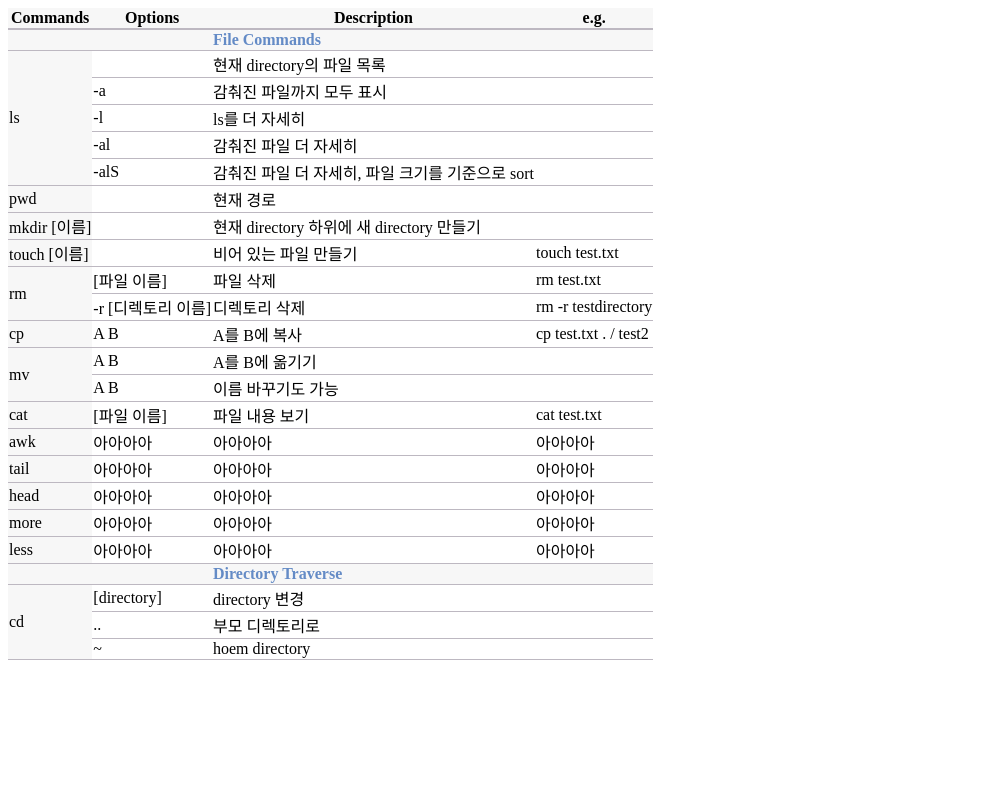
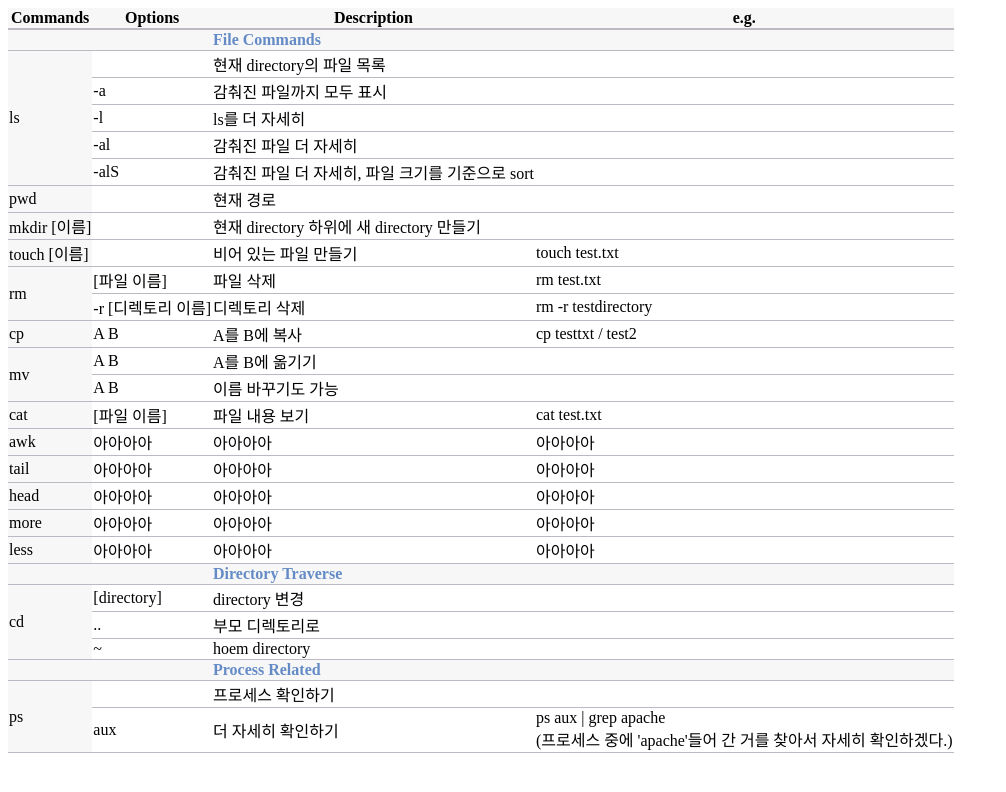
Before and after one commit to finddme/finddme.github.io, a Jekyll site: the page built from _posts/2022-01-12-Linux.md, in a window 1280 px wide. Shown: the top 792 px of the page, without its empty margins (0-1006 px from the left). Built offline with Jekyll 4.4.1, drawn with Linux system fonts in a browser that asks for light colours.

Commit message:
Update 2022-01-12-Linux.md

```diff
--- a/_posts/2022-01-12-Linux.md
+++ b/_posts/2022-01-12-Linux.md
@@ -54,7 +54,7 @@ tag: Linux
        <tr><td class="line3" rowspan="1">touch [이름]</td><td class="line"> </td><td class="line">비어 있는 파일 만들기</td><td class="line">touch test.txt</td></tr>
        <tr><td class="line3" rowspan="2">rm</td><td class="line">[파일 이름]</td><td class="line">파일 삭제</td><td class="line">rm test.txt</td></tr>
        <tr><td class="line">-r [디렉토리 이름]</td><td class="line">디렉토리 삭제</td><td class="line">rm -r testdirectory</td></tr>
-       <tr><td class="line3" rowspan="1">cp</td><td class="line">A B</td><td class="line">A를 B에 복사</td><td class="line">cp test.txt . &#47; test2 </td></tr>
+       <tr><td class="line3" rowspan="1">cp</td><td class="line">A B</td><td class="line">A를 B에 복사</td><td class="line">cp testtxt  &#47; test2 </td></tr>
        <tr><td class="line3" rowspan="2">mv</td><td class="line">A B</td><td class="line">A를 B에 옮기기</td><td class="line"> </td></tr>
        <tr><td class="line">A B</td><td class="line">이름 바꾸기도 가능</td><td class="line"> </td></tr>
        <tr><td class="line3" rowspan="1">cat</td><td class="line">[파일 이름]</td><td class="line">파일 내용 보기</td><td class="line">cat test.txt</td></tr>
@@ -67,6 +67,9 @@ tag: Linux
        <tr><td class="line3" rowspan="3">cd</td><td class="line">[directory]</td><td class="line">directory 변경</td><td class="line"> </td></tr>
        <tr><td class="line">..</td><td class="line">부모 디렉토리로</td><td class="line"> </td></tr>
        <tr><td class="line">~</td><td class="line">hoem directory</td><td class="line"> </td></tr>
+       <tr><td class="line3"> </td><td class="line3"> </td><td class="line3"><span style="color:#648BC6; font-weight: bold;">Process Related</span></td><td class="line3"> </td></tr>
+       <tr><td class="line3" rowspan="2">ps</td><td class="line"> </td><td class="line">프로세스 확인하기</td><td class="line"> </td></tr>
+       <tr><td class="line">aux</td><td class="line">더 자세히 확인하기</td><td class="line">ps aux &#124; grep apache <br> (프로세스 중에 'apache'들어 간 거를 찾아서 자세히 확인하겠다.)</td></tr>
     </table>
  </body>
  </html>
```
